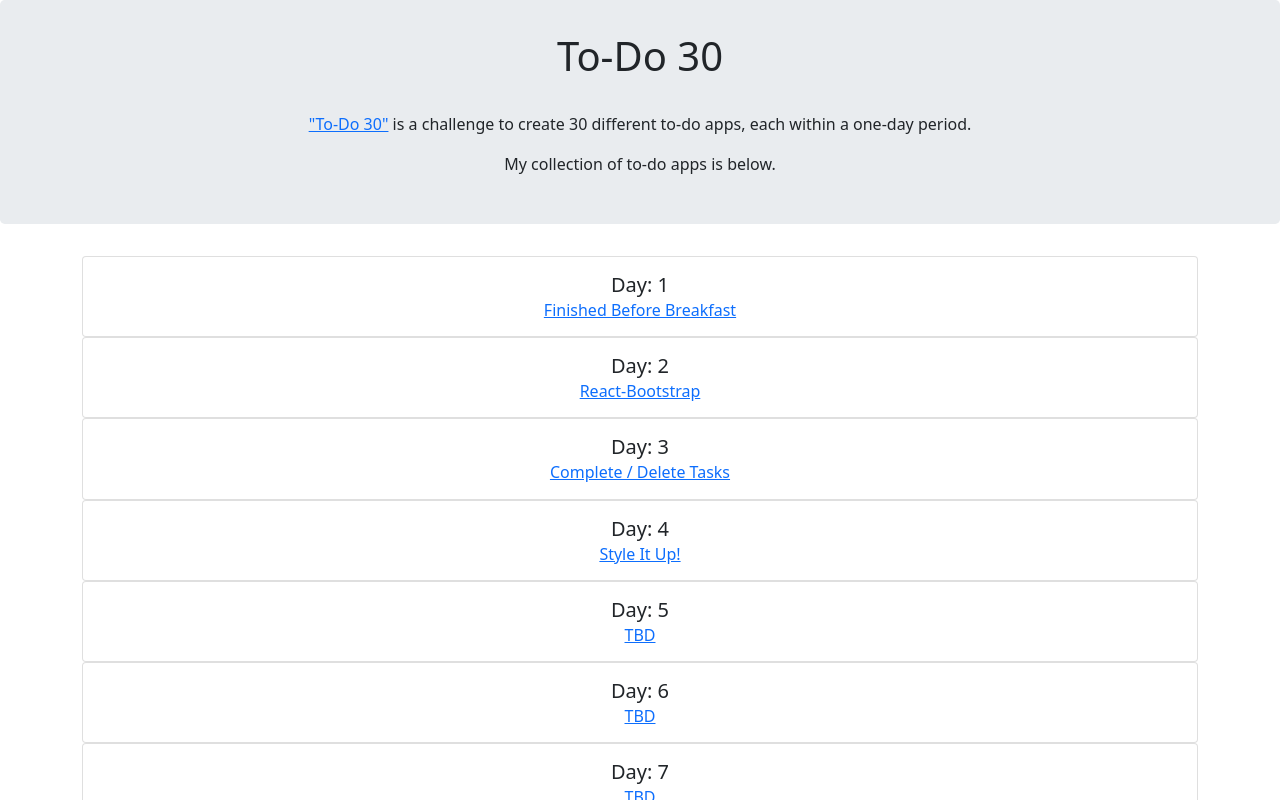
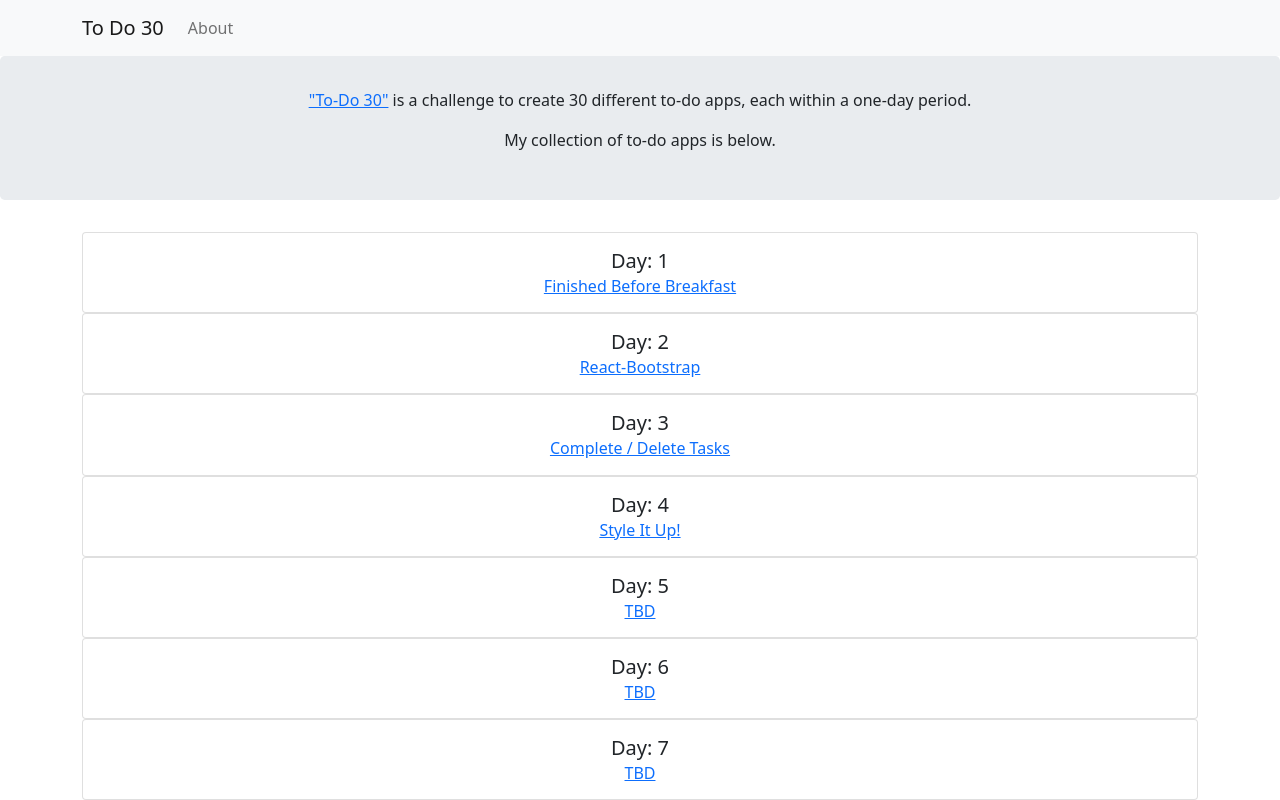
Before and after one commit to ejw773/to-do-30, a React (Create React App) app: page / in a window 1280 px wide. Shown: the top 800 px of the page. Built offline with nearby package versions, Linux system fonts and the light colour scheme.

Commit message:
adds navbar

```diff
--- a/src/components/JumbotronComponent.js
+++ b/src/components/JumbotronComponent.js
@@ -3,7 +3,6 @@ import React from 'react';
 const Jumbotron = () => {
     return (
         <div className="jumbotron">
-            <h1>To-Do 30</h1><br />
             <p><a href="https://github.com/ejw773/to-do-30" target="_blank" rel="noreferrer">"To-Do 30"</a> is a challenge to create 30 different to-do apps, each within a one-day period.</p>
             <p>My collection of to-do apps is below.</p>
         </div>
--- a/src/components/MainComponent.js
+++ b/src/components/MainComponent.js
@@ -1,10 +1,12 @@
 import React from 'react';
 import Jumbotron from './JumbotronComponent';
 import CardContainer from './CardContainerComponent';
+import Header from './HeaderComponent';
 
 const Main = () => {
     return (
         <div>
+            <Header />
             <Jumbotron />
             <CardContainer />
         </div>
```
